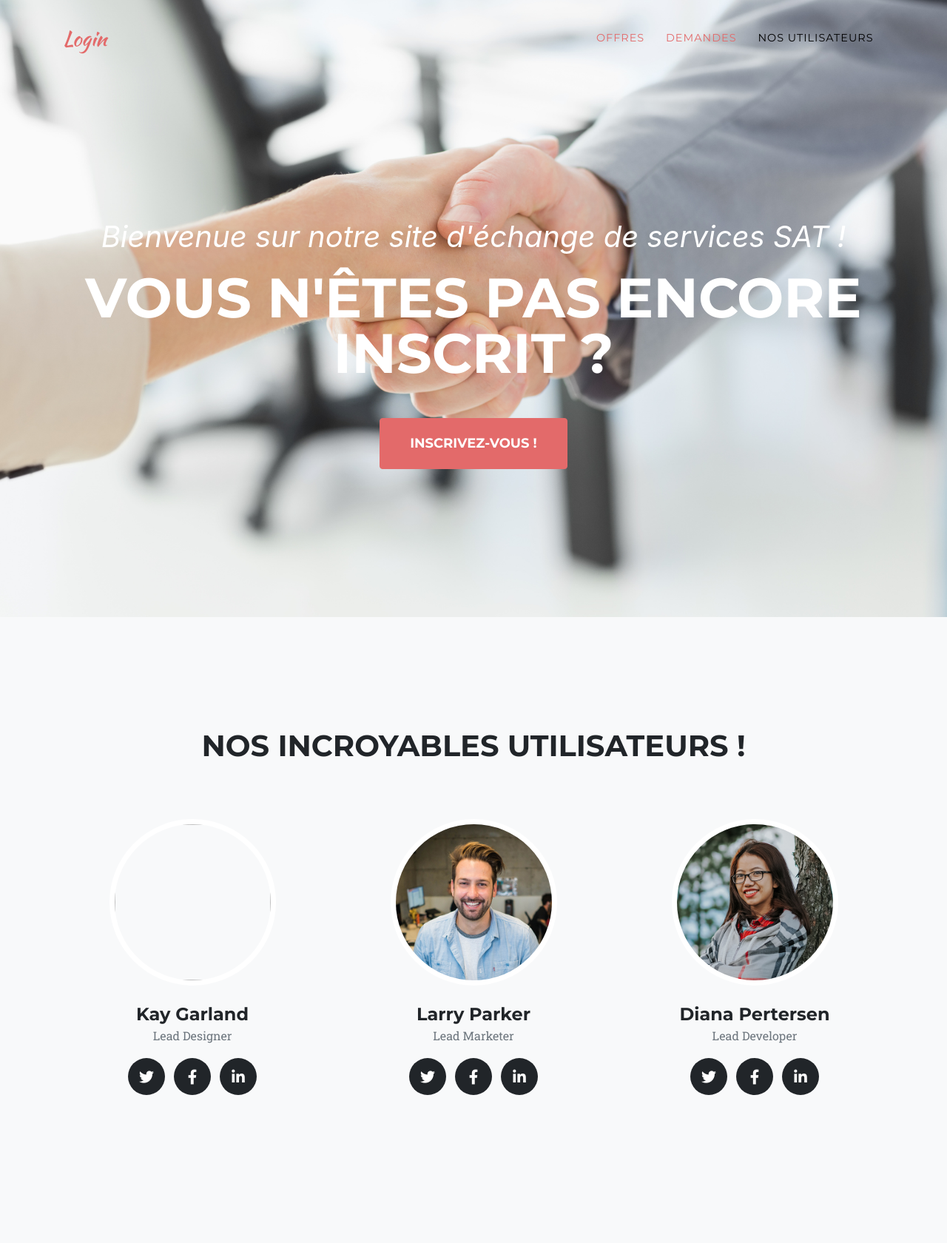
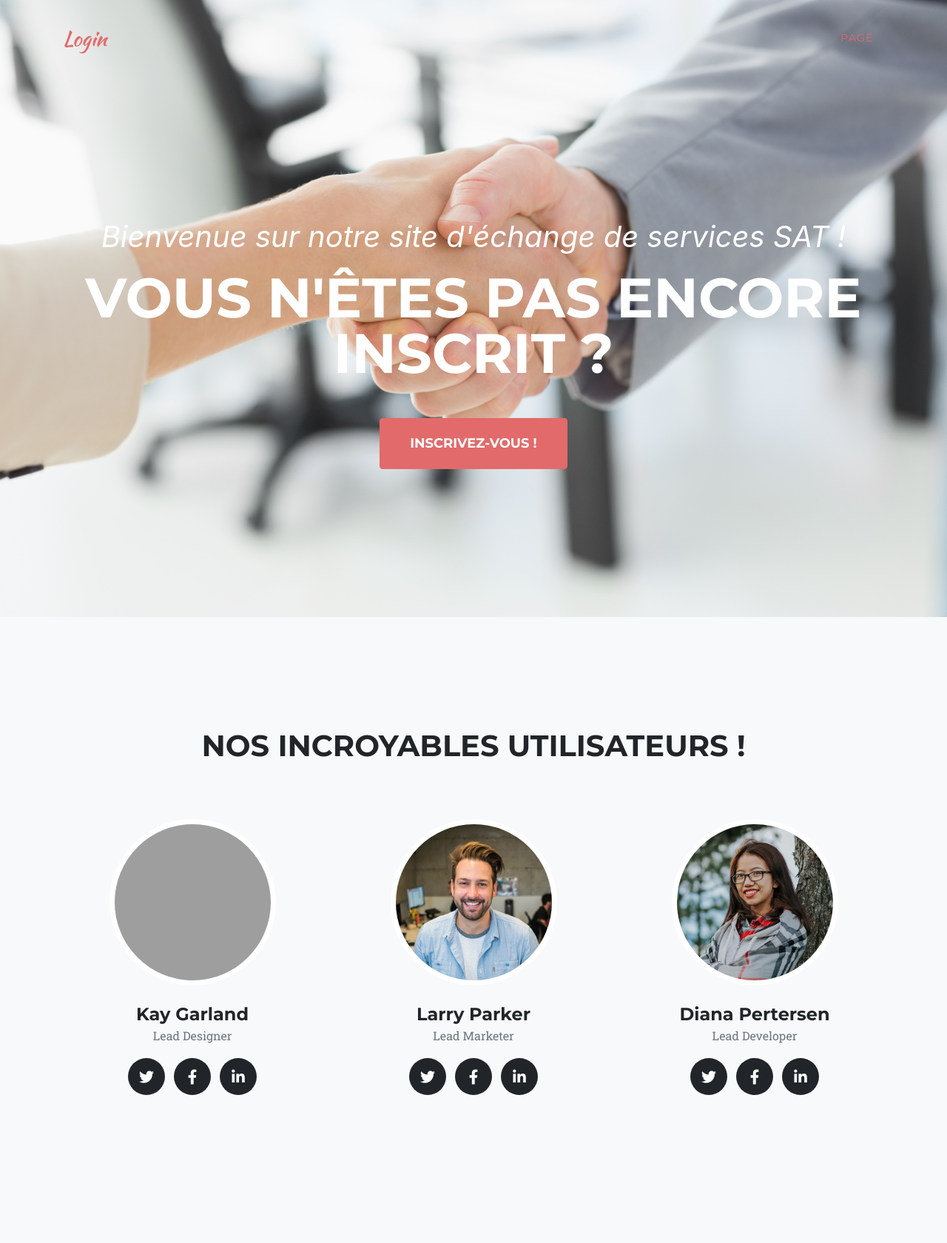
Before and after one commit to SAT-SLAM/PPE3, a CodeIgniter app: page /SIO2/index.php/controleuraccueil/index in a window 1280 px wide. Shown: the whole page at 74% size. Run offline with CodeIgniter, Linux system fonts and the light colour scheme; some libraries are stand-ins or nearby versions; some web fonts are replaced; grey boxes are pictures that could not be loaded.

Commit message:
Chanement controleur

```diff
--- a/application/controllers/ControleurPageDeProfil.php
+++ b/application/controllers/ControleurPageDeProfil.php
@@ -1,8 +1,8 @@
 <?php
 
-class ControleurAccueil extends CI_Controller
+class ControleurPageDeProfil extends CI_Controller
 {
-    public function index()
+    public function PageDeProfil()
     {
         $this->load->model('Model_PageDeProfil');
         $this->load->view('View_PageDeProfil');
--- a/application/views/View_PageDeProfil.php
+++ b/application/views/View_PageDeProfil.php
@@ -44,13 +44,13 @@
               <a class="nav-link js-scroll-trigger" href="#portfolio">Portfolio</a>
             </li>
             <li class="nav-item">
-              <a class="nav-link js-scroll-trigger" href="#about">About</a>
+              <a class="nav-link js-scroll-trigger" href="<?php echo site_url('ControleurCreationOffre/creationOffre') ?>">Offres</a>
             </li>
             <li class="nav-item">
-              <a class="nav-link js-scroll-trigger" href="#team">Team</a>
+              <a class="nav-link js-scroll-trigger" href="#about">Demandes</a>
             </li>
             <li class="nav-item">
-              <a class="nav-link js-scroll-trigger" href="#contact">Contact</a>
+              <a class="nav-link js-scroll-trigger" href="#team">Nos utilisateurs</a>
             </li>
           </ul>
         </div>
--- a/application/views/viewAccueil.php
+++ b/application/views/viewAccueil.php
@@ -38,16 +38,7 @@
         <div class="collapse navbar-collapse" id="navbarResponsive">
           <ul class="navbar-nav text-uppercase ml-auto">
             <li class="nav-item">
-              <a class="nav-link js-scroll-trigger" href="#services"></a>
-            </li>
-            <li class="nav-item">
-              <a class="nav-link js-scroll-trigger" href="<?php echo site_url('ControleurCreationOffre/creationOffre') ?>">Offres</a>
-            </li>
-            <li class="nav-item">
-              <a class="nav-link js-scroll-trigger" href="#about">Demandes</a>
-            </li>
-            <li class="nav-item">
-              <a class="nav-link js-scroll-trigger" href="#team">Nos utilisateurs</a>
+              <a class="nav-link js-scroll-trigger" href="<?php echo site_url('ControleurPageDeProfil/PageDeProfile') ?>">Page</a>
             </li>
           </ul>
         </div>
@@ -77,7 +68,7 @@
         <div class="row">
           <div class="col-sm-4">
             <div class="team-member">
-              <img class="mx-auto rounded-circle" url="https://images-na.ssl-images-amazon.com/images/I/51MSCwgwtKL._SX383_BO1,204,203,200_.jpg" alt="">
+              <img class="mx-auto rounded-circle" src="https://www.biography.com/.image/t_share/MTQ3Mzg1Mzg5MzI4NDQzMDYz/tupac_shakur_photo_by_steve_eichner_archive_photos_getty_83928439.jpg" alt="">
               <h4>Kay Garland</h4>
               <p class="text-muted">Lead Designer</p>
               <ul class="list-inline social-buttons">
```
